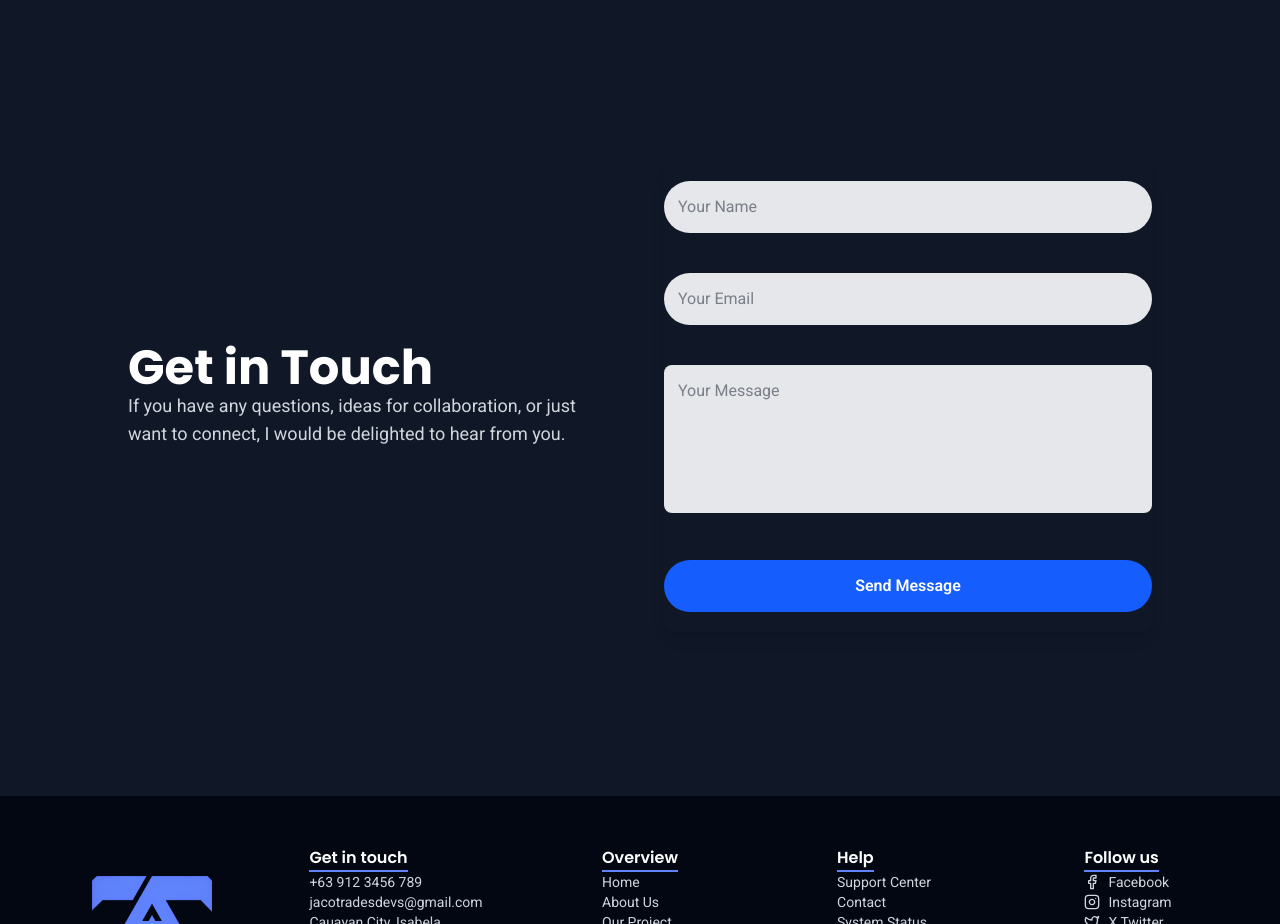
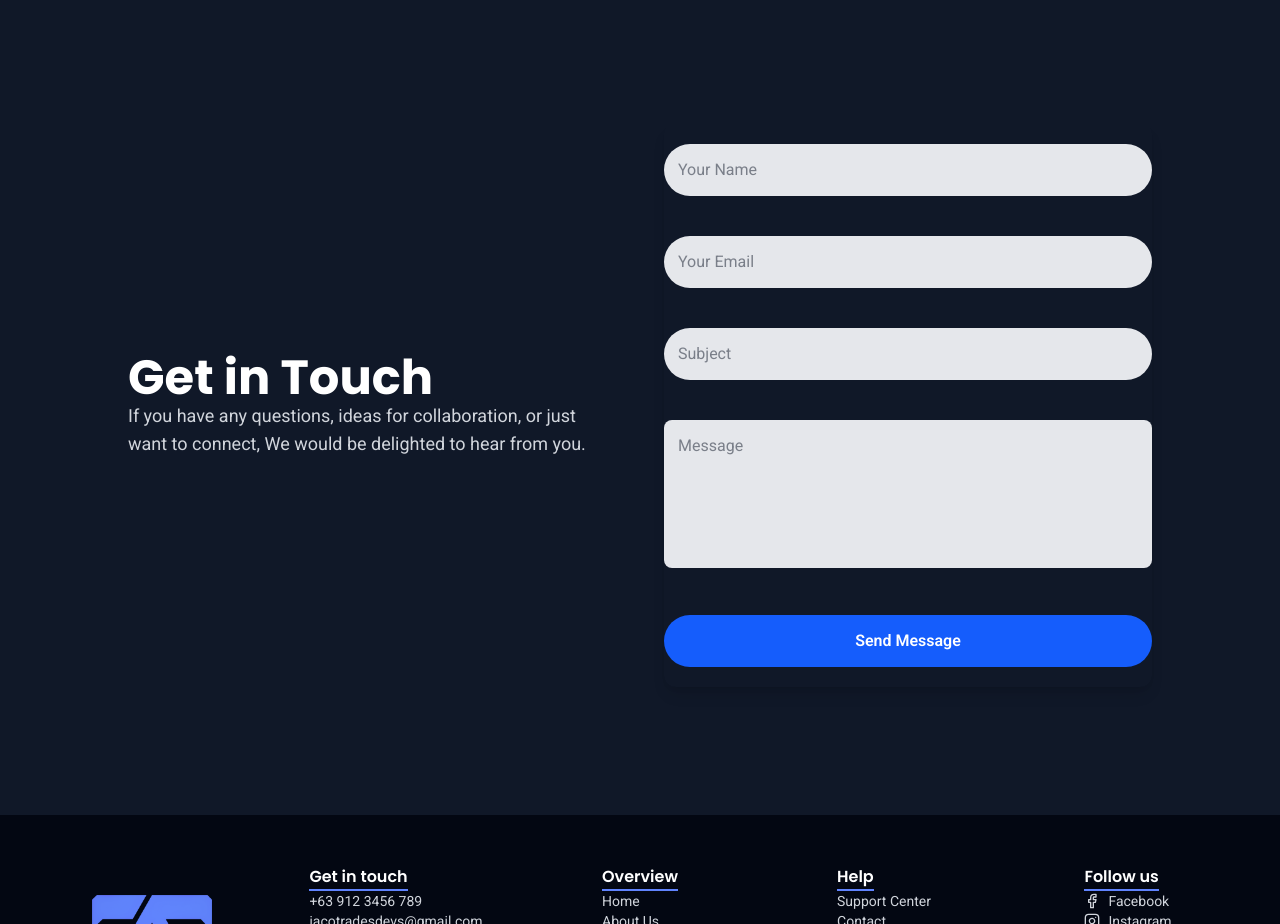
Before and after one commit to ZyIsBad/Jacotrades, a React (Vite) app: page / in a window 1280 px wide. Shown: the part 3500-4424 px from the top of the page. Built offline with nearby package versions, Linux system fonts and the light colour scheme; a web font is replaced by a local one.

Commit message:
Added contact functionality using EmailJS

```diff
--- a/package.json
+++ b/package.json
@@ -10,6 +10,7 @@
     "preview": "vite preview"
   },
   "dependencies": {
+    "@emailjs/browser": "^4.4.1",
     "@tailwindcss/vite": "^4.1.11",
     "class-variance-authority": "^0.7.1",
     "clsx": "^2.1.1",
--- a/src/Pages/Contact.tsx
+++ b/src/Pages/Contact.tsx
@@ -1,35 +1,101 @@
+import { useState } from "react";
+import type { ChangeEvent, FormEvent } from "react";
+import emailjs from "@emailjs/browser";
 import "../App.css";
 
 const Contact = () => {
+  const [formData, setFormData] = useState({
+    name: "",
+    email: "",
+    subject: "",
+    message: "",
+  });
+
+  const [status, setStatus] = useState("");
+
+  const handleChange = (e: ChangeEvent<HTMLInputElement | HTMLTextAreaElement>) => {
+    setFormData({ ...formData, [e.target.name]: e.target.value });
+  };
+
+  const handleSubmit = async (e: FormEvent<HTMLFormElement>) => {
+    e.preventDefault();
+
+    if (!formData.name || !formData.email || !formData.message) {
+      setStatus("⚠️ Please fill in all fields.");
+      return;
+    }
+
+    try {
+      await emailjs.send(
+        import.meta.env.VITE_EMAILJS_SERVICE_ID,
+        import.meta.env.VITE_EMAILJS_TEMPLATE_ID,
+        {
+          name: formData.name,
+          email: formData.email,
+          subject: formData.subject,
+          message: formData.message,
+          to_email: "jacotradesdevs@gmail.com",
+        },
+        import.meta.env.VITE_EMAILJS_PUBLIC_KEY
+      );
+
+      setStatus("✅ Message sent successfully!");
+      setFormData({ name: "", email: "", subject: "", message: "" });
+    } catch (error) {
+      console.error("Error sending message:", error);
+      setStatus("❌ Failed to send message. Try again later.");
+    }
+  };
+
   return (
     <section
       id="contact"
       className="w-full min-h-screen bg-gray-900 text-white flex items-center justify-center px-6 py-16"
     >
       <div className="container mx-auto grid grid-cols-1 md:grid-cols-2 gap-12 max-w-6xl">
-        {/* LEFT SIDE — Title & Subtitle */}
+        {/* LEFT SIDE */}
         <div className="flex flex-col justify-center text-left space-y-4">
           <h1 className="text-4xl md:text-5xl font-bold">Get in Touch</h1>
           <p className="text-gray-300 text-lg">
-            If you have any questions, ideas for collaboration, or just want to connect, I would be delighted to hear from you.
+            If you have any questions, ideas for collaboration, or just want to connect, We would be delighted to hear from you.
           </p>
         </div>
 
-        {/* RIGHT SIDE — Contact Form */}
-        <div className="bg-none rounded-xl p-8 text-gray-900 shadow-lg space-y-6">
+        {/* RIGHT SIDE */}
+        <form
+          onSubmit={handleSubmit}
+          className="bg-none rounded-xl p-8 text-gray-900 shadow-lg space-y-6"
+        >
           <input
             type="text"
+            name="name"
             placeholder="Your Name"
+            value={formData.name}
+            onChange={handleChange}
             className="contactfill w-full px-4 py-3 rounded-full bg-gray-200 focus:outline-none focus:ring-2 focus:ring-blue-500"
           />
           <input
             type="email"
+            name="email"
             placeholder="Your Email"
+            value={formData.email}
+            onChange={handleChange}
+            className="contactfill w-full px-4 py-3 rounded-full bg-gray-200 focus:outline-none focus:ring-2 focus:ring-blue-500"
+          />
+          <input
+            type="text"
+            name="subject"
+            placeholder="Subject"
+            value={formData.subject}
+            onChange={handleChange}
             className="contactfill w-full px-4 py-3 rounded-full bg-gray-200 focus:outline-none focus:ring-2 focus:ring-blue-500"
           />
           <textarea
-            placeholder="Your Message"
+            name="message"
+            placeholder="Message"
             rows={5}
+            value={formData.message}
+            onChange={handleChange}
             className="contactfill w-full px-4 py-3 rounded-lg bg-gray-200 focus:outline-none focus:ring-2 focus:ring-blue-500 resize-none"
           ></textarea>
           <button
@@ -38,7 +104,21 @@ const Contact = () => {
           >
             Send Message
           </button>
-        </div>
+
+          {status && (
+            <p
+              className={`text-sm font-medium mt-2 ${
+                status.includes("✅")
+                  ? "text-green-400"
+                  : status.includes("⚠️")
+                  ? "text-yellow-400"
+                  : "text-red-400"
+              }`}
+            >
+              {status}
+            </p>
+          )}
+        </form>
       </div>
     </section>
   );
```
Also changed, not shown: 2 other files (tests, documents, lock files or other folders).
